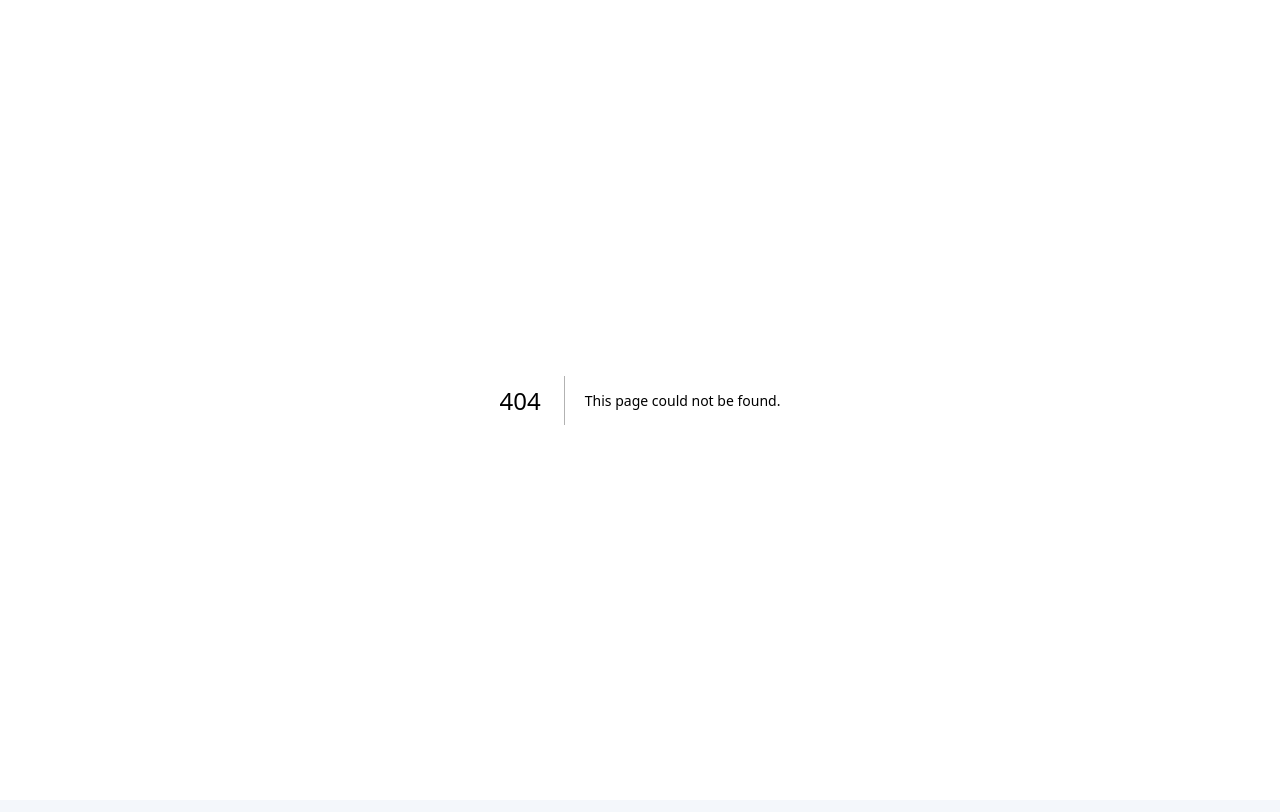
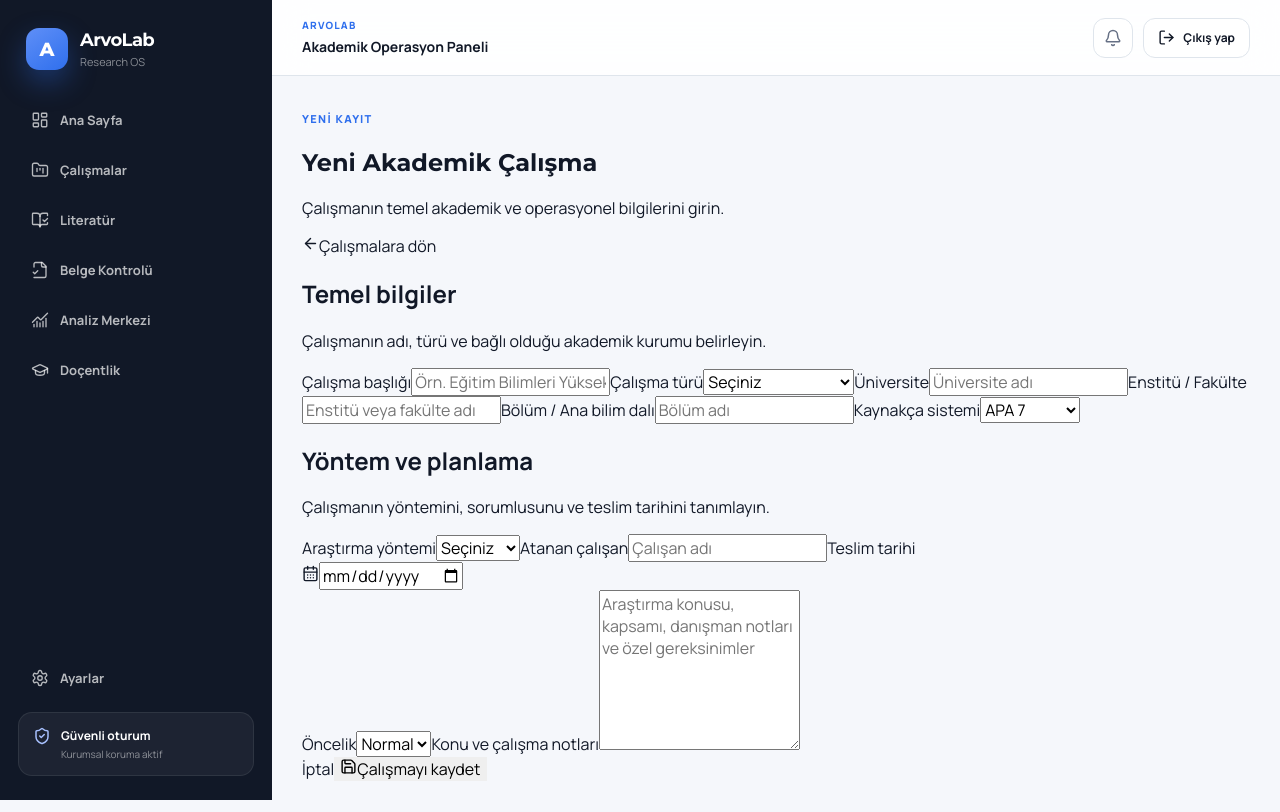
Before and after one commit to buraker1903be-star/ArvoLab, a Next.js app: page /dashboard/projects/new in a window 1280 px wide. Before the commit this address had no page. Built offline with nearby package versions, Linux system fonts and the light colour scheme.

Commit message:
feat: add new academic project form

```diff
--- /dev/null
+++ b/app/dashboard/projects/new/page.tsx
@@ -0,0 +1,128 @@
+import Link from "next/link";
+import { ArrowLeft, CalendarDays, Save } from "lucide-react";
+
+export default function NewProjectPage() {
+  return (
+    <main className="dashboard-page">
+      <section className="projects-header">
+        <div>
+          <span className="dashboard-kicker">Yeni kayıt</span>
+          <h1 className="brand-type">Yeni Akademik Çalışma</h1>
+          <p>Çalışmanın temel akademik ve operasyonel bilgilerini girin.</p>
+        </div>
+        <Link href="/dashboard/projects" className="projects-filter-button">
+          <ArrowLeft size={17} />
+          Çalışmalara dön
+        </Link>
+      </section>
+
+      <form className="project-form">
+        <section className="project-form-card">
+          <div className="project-form-heading">
+            <h2>Temel bilgiler</h2>
+            <p>Çalışmanın adı, türü ve bağlı olduğu akademik kurumu belirleyin.</p>
+          </div>
+
+          <div className="project-form-grid">
+            <label>
+              <span>Çalışma başlığı</span>
+              <input name="title" type="text" placeholder="Örn. Eğitim Bilimleri Yüksek Lisans Tezi" required />
+            </label>
+
+            <label>
+              <span>Çalışma türü</span>
+              <select name="type" defaultValue="">
+                <option value="" disabled>Seçiniz</option>
+                <option value="thesis">Tez</option>
+                <option value="article">Makale</option>
+                <option value="project">Proje</option>
+                <option value="associate-professorship">Doçentlik dosyası</option>
+              </select>
+            </label>
+
+            <label>
+              <span>Üniversite</span>
+              <input name="university" type="text" placeholder="Üniversite adı" />
+            </label>
+
+            <label>
+              <span>Enstitü / Fakülte</span>
+              <input name="institute" type="text" placeholder="Enstitü veya fakülte adı" />
+            </label>
+
+            <label>
+              <span>Bölüm / Ana bilim dalı</span>
+              <input name="department" type="text" placeholder="Bölüm adı" />
+            </label>
+
+            <label>
+              <span>Kaynakça sistemi</span>
+              <select name="citationStyle" defaultValue="apa7">
+                <option value="apa7">APA 7</option>
+                <option value="vancouver">Vancouver</option>
+                <option value="chicago">Chicago</option>
+                <option value="ieee">IEEE</option>
+              </select>
+            </label>
+          </div>
+        </section>
+
+        <section className="project-form-card">
+          <div className="project-form-heading">
+            <h2>Yöntem ve planlama</h2>
+            <p>Çalışmanın yöntemini, sorumlusunu ve teslim tarihini tanımlayın.</p>
+          </div>
+
+          <div className="project-form-grid">
+            <label>
+              <span>Araştırma yöntemi</span>
+              <select name="method" defaultValue="">
+                <option value="" disabled>Seçiniz</option>
+                <option value="quantitative">Nicel</option>
+                <option value="qualitative">Nitel</option>
+                <option value="mixed">Karma</option>
+                <option value="review">Derleme</option>
+              </select>
+            </label>
+
+            <label>
+              <span>Atanan çalışan</span>
+              <input name="assignee" type="text" placeholder="Çalışan adı" />
+            </label>
+
+            <label>
+              <span>Teslim tarihi</span>
+              <div className="project-date-field">
+                <CalendarDays size={17} />
+                <input name="dueDate" type="date" />
+              </div>
+            </label>
+
+            <label>
+              <span>Öncelik</span>
+              <select name="priority" defaultValue="normal">
+                <option value="low">Düşük</option>
+                <option value="normal">Normal</option>
+                <option value="high">Yüksek</option>
+                <option value="urgent">Acil</option>
+              </select>
+            </label>
+
+            <label className="project-form-full">
+              <span>Konu ve çalışma notları</span>
+              <textarea name="notes" rows={7} placeholder="Araştırma konusu, kapsamı, danışman notları ve özel gereksinimler" />
+            </label>
+          </div>
+        </section>
+
+        <div className="project-form-actions">
+          <Link href="/dashboard/projects" className="projects-filter-button">İptal</Link>
+          <button type="submit" className="projects-primary-button">
+            <Save size={17} />
+            Çalışmayı kaydet
+          </button>
+        </div>
+      </form>
+    </main>
+  );
+}
```
